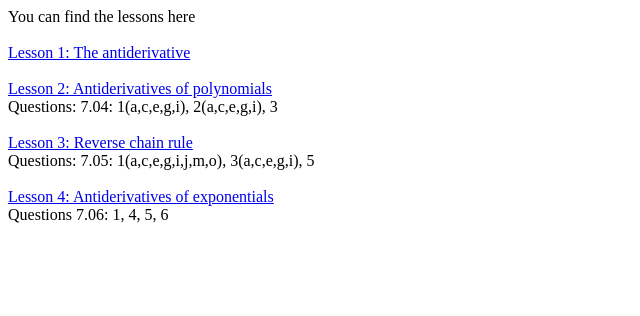
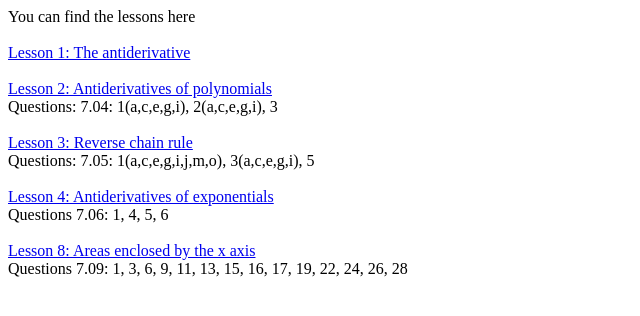
Before and after one commit to NJ-Maths/Maths, a plain HTML site: page index.html in a window 1280 px wide. Shown: the whole page, without its empty margins (0-640 px from the left). Drawn offline with Linux system fonts and the light colour scheme.

Commit message:
Update index.html

```diff
--- a/index.html
+++ b/index.html
@@ -8,5 +8,8 @@
   Questions: 7.05: 1(a,c,e,g,i,j,m,o), 3(a,c,e,g,i), 5 <br><br>
   <a href="/Maths/Lesson4.html">Lesson 4: Antiderivatives of exponentials</a> <br>
   Questions 7.06: 1, 4, 5, 6 <br><br>
+  <a href="/Maths/Lesson8.html">Lesson 8: Areas enclosed by the x axis</a> <br>
+  Questions 7.09: 1, 3, 6, 9, 11, 13, 15, 16, 17, 19, 22, 24, 26, 28
+
 
 </HTML>
```
